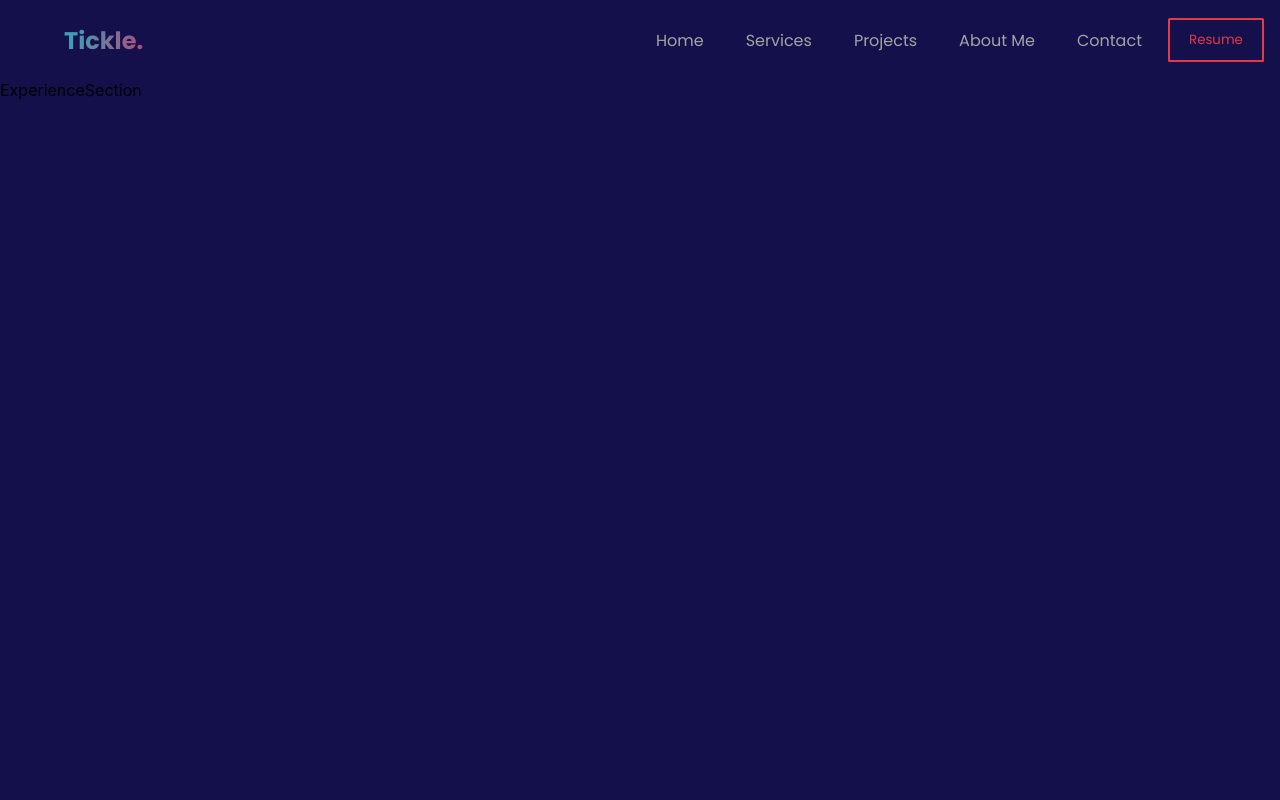
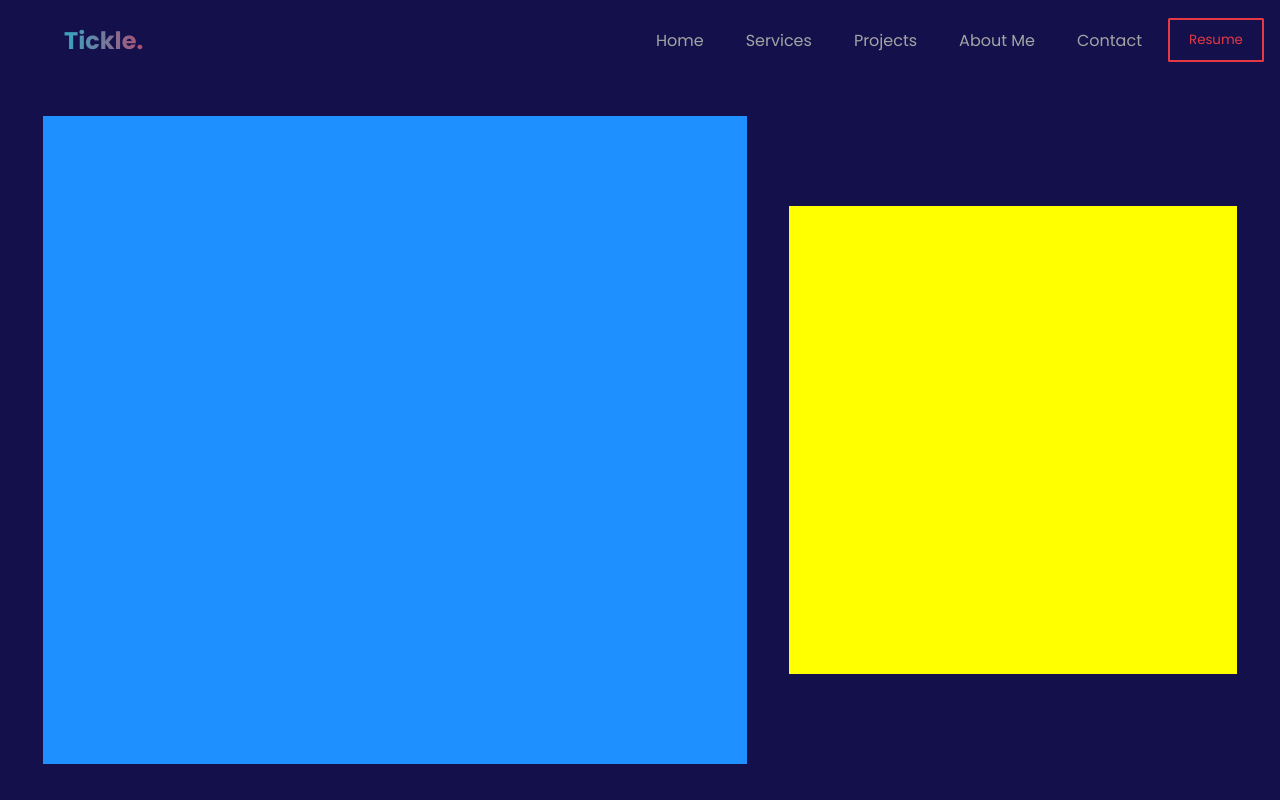
Before and after one commit to ellie-ctrl35/portfolio, a React (Create React App) app: page /services in a window 1280 px wide. Built offline with nearby package versions, Linux system fonts and the light colour scheme.

Commit message:
NeonCard Component

```diff
--- a/src/pages/ExperienceSection.jsx
+++ b/src/pages/ExperienceSection.jsx
@@ -1,8 +1,16 @@
 import React from 'react'
+import './Services.css'
 
 const ExperienceSection = () => {
   return (
-    <div>ExperienceSection</div>
+    <div className='container'>
+     <div className='skill-container'>
+
+     </div>
+     <div className="skill-text">
+
+     </div>
+    </div>
   )
 }
 
--- /dev/null
+++ b/src/pages/Services.css
@@ -0,0 +1,20 @@
+.container{
+    background-color: #14104b;
+    height: 90vh;
+    display: flex;
+    flex-direction: row;
+    align-items: center;
+    justify-content:space-evenly;
+    color: white;
+    font-family: 'Poppins';
+}
+.skill-container{
+ background: dodgerblue;
+ height: 90%;
+ width: 55%;
+}
+.skill-text{
+ background: yellow;
+ height: 65%;
+ width: 35%;
+}
```
Also changed, not shown: src/components/NeonCard.jsx (added, +19 -0 lines).
